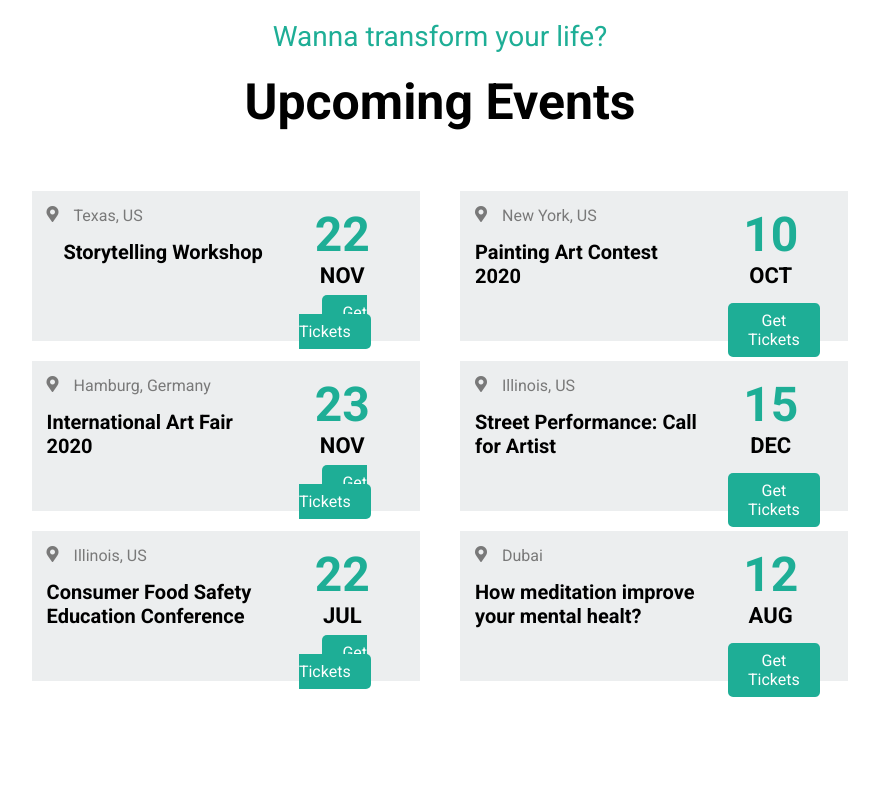
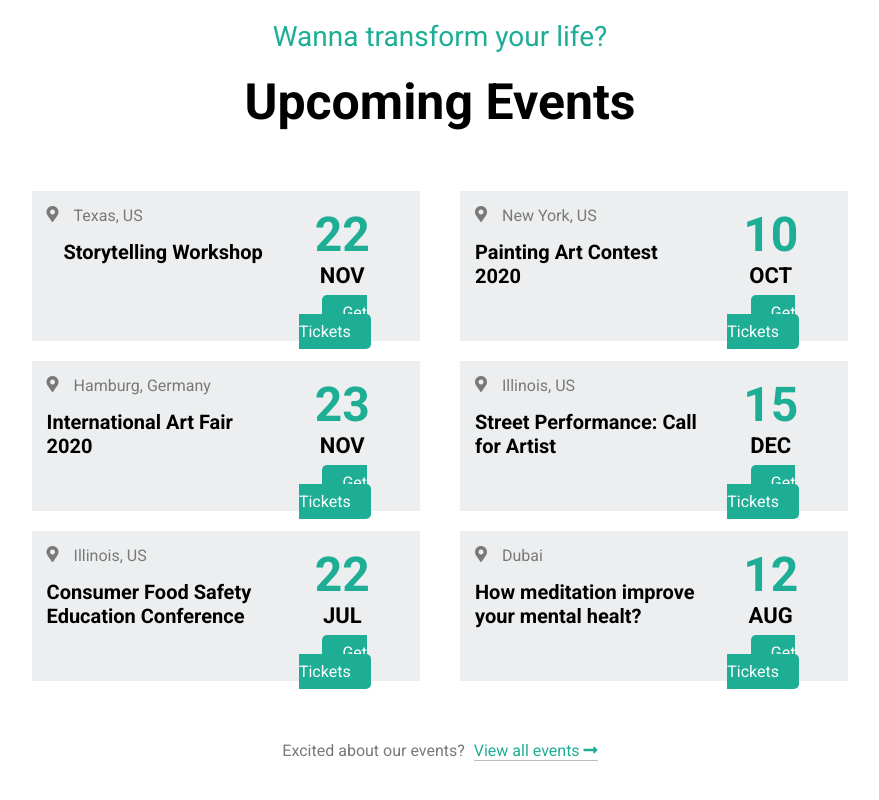
Before and after one commit to giuseppe-lana27/proj-html-vuejs, a website: page index.html in a window 1280 px wide. Shown: the part 4561-5361 px from the top of the page, without its empty margins (200-1079 px from the left). Drawn offline with nearby package versions, Linux system fonts and the light colour scheme.

Commit message:
fix tickets button della parte destra e aggiunto paragrafo  sottostante

```diff
--- a/index.html
+++ b/index.html
@@ -361,6 +361,9 @@
 
                         </div>
                     </div>
+                    <div class="events-bottom">
+                        <p>Excited about our events? <a href="#">View all events <i class="fas fa-long-arrow-alt-right"></i></a></p>
+                    </div>
                 </div>
 
             </div>
--- a/src/Partials/_main.scss
+++ b/src/Partials/_main.scss
@@ -375,8 +375,6 @@
                         }
                     }
                     .tickets-button{
-                       display: flex;
-                       align-items: center;
                        text-align: center;
                        margin-right: 15px;
                        .btn{
@@ -389,5 +387,19 @@
 
 
     }
+    .events-bottom{
+        width: 35%;
+        margin: auto;
+        text-align: center;
+        p{
+            color: $paragraph_color;
+            a{
+                text-decoration: none;
+                color: $mainColor;
+                margin-left: 5px;
+                border-bottom: 1px solid $searchColor;
+            }
+        }
+    }
 
 }
```
Also changed, not shown: dist/app.css.
